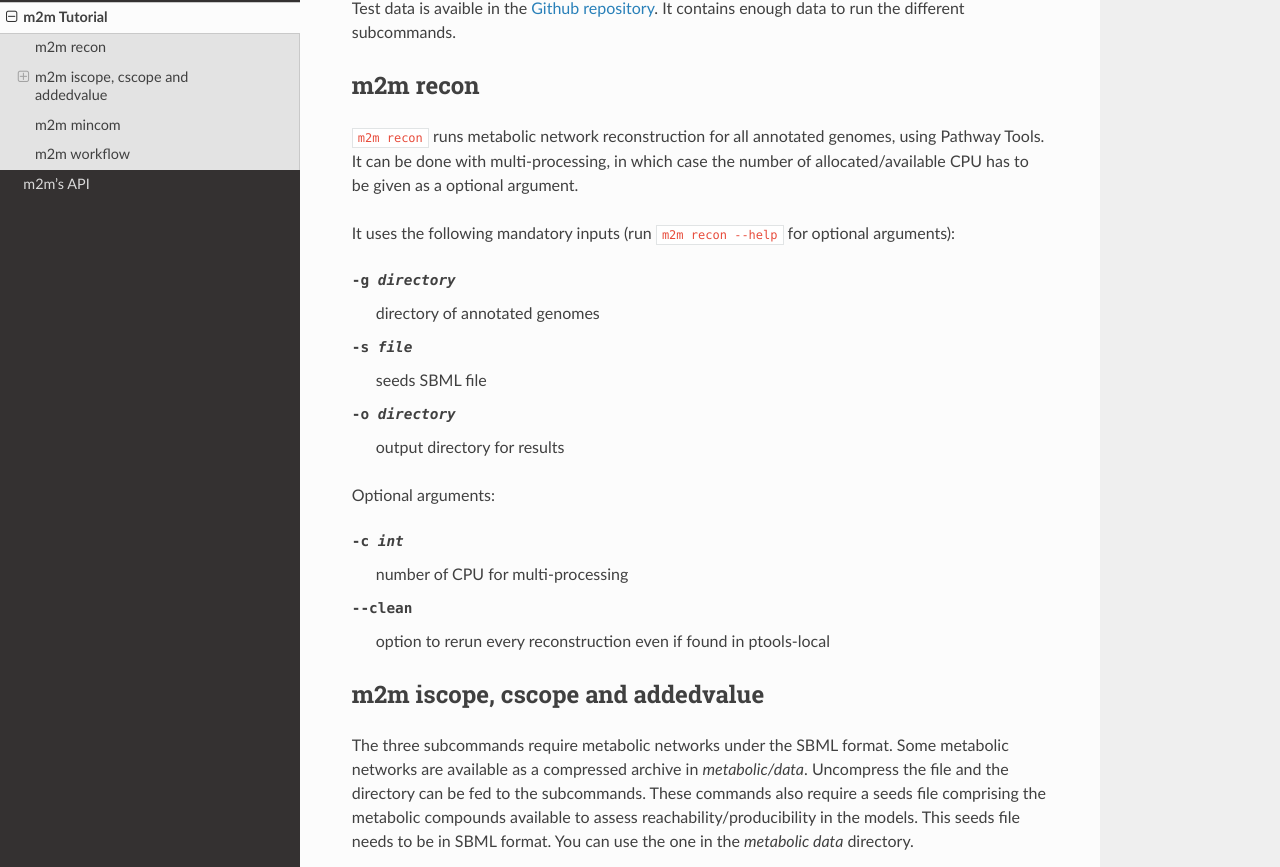
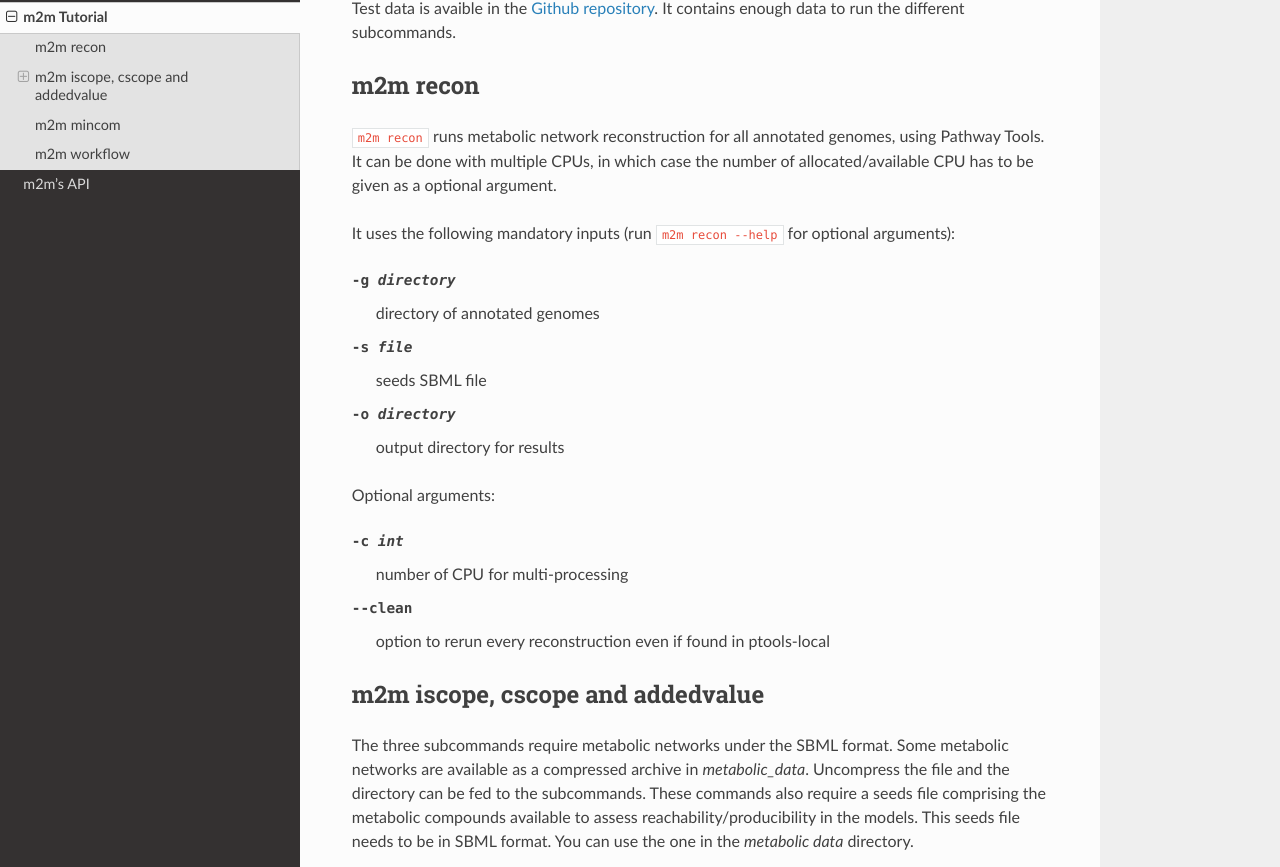
Before and after one commit to AuReMe/metage2metabo, a Sphinx documentation site: the page built from docs/tutorial.rst, in a window 1280 px wide and 1400 px high. Shown: the part 163-1030 px from the top of the window. Built offline with Sphinx 7.4.7 and the Read the Docs theme 2.0.0, drawn with Linux system fonts in a browser that asks for light colours; some of the changed text lies outside the part shown.

Commit message:
Fix typos.

```diff
--- a/docs/tutorial.rst
+++ b/docs/tutorial.rst
@@ -6,7 +6,7 @@
 
 m2m recon
 ---------
-``m2m recon`` runs metabolic network reconstruction for all annotated genomes, using Pathway Tools. It can be done with multi-processing, in which case the number of allocated/available CPU has to be given as a optional argument.
+``m2m recon`` runs metabolic network reconstruction for all annotated genomes, using Pathway Tools. It can be done with multiple CPUs, in which case the number of allocated/available CPU has to be given as a optional argument.
 
 It uses the following mandatory inputs (run ``m2m recon --help`` for optional arguments):
 
@@ -22,7 +22,7 @@
 
 m2m iscope, cscope and addedvalue
 ---------------------------------
-The three subcommands require metabolic networks under the SBML format. Some metabolic networks are available as a compressed archive in `metabolic/data`. Uncompress the file and the directory can be fed to the subcommands. These commands also require a seeds file comprising the metabolic compounds available to assess reachability/producibility in the models. This seeds file needs to be in SBML format. You can use the one in the `metabolic data` directory.
+The three subcommands require metabolic networks under the SBML format. Some metabolic networks are available as a compressed archive in `metabolic_data`. Uncompress the file and the directory can be fed to the subcommands. These commands also require a seeds file comprising the metabolic compounds available to assess reachability/producibility in the models. This seeds file needs to be in SBML format. You can use the one in the `metabolic data` directory.
 
 Optional: create the seeds SBML file
 *************************************
@@ -162,7 +162,7 @@
 
 m2m mincom
 ----------
-`m2m mincom` requires an additional target file that is available in `metabolic/data` or can be generated by `m2m addedvalue` in which case it will be stored in `result_directory/community_analysis/targets.sbml`
+`m2m mincom` requires an additional target file that is available in `metabolic_data` or can be generated by `m2m addedvalue` in which case it will be stored in `result_directory/community_analysis/targets.sbml`
 
 It uses the following mandatory inputs (run ``m2m mincom --help`` for optional arguments):
 
```
